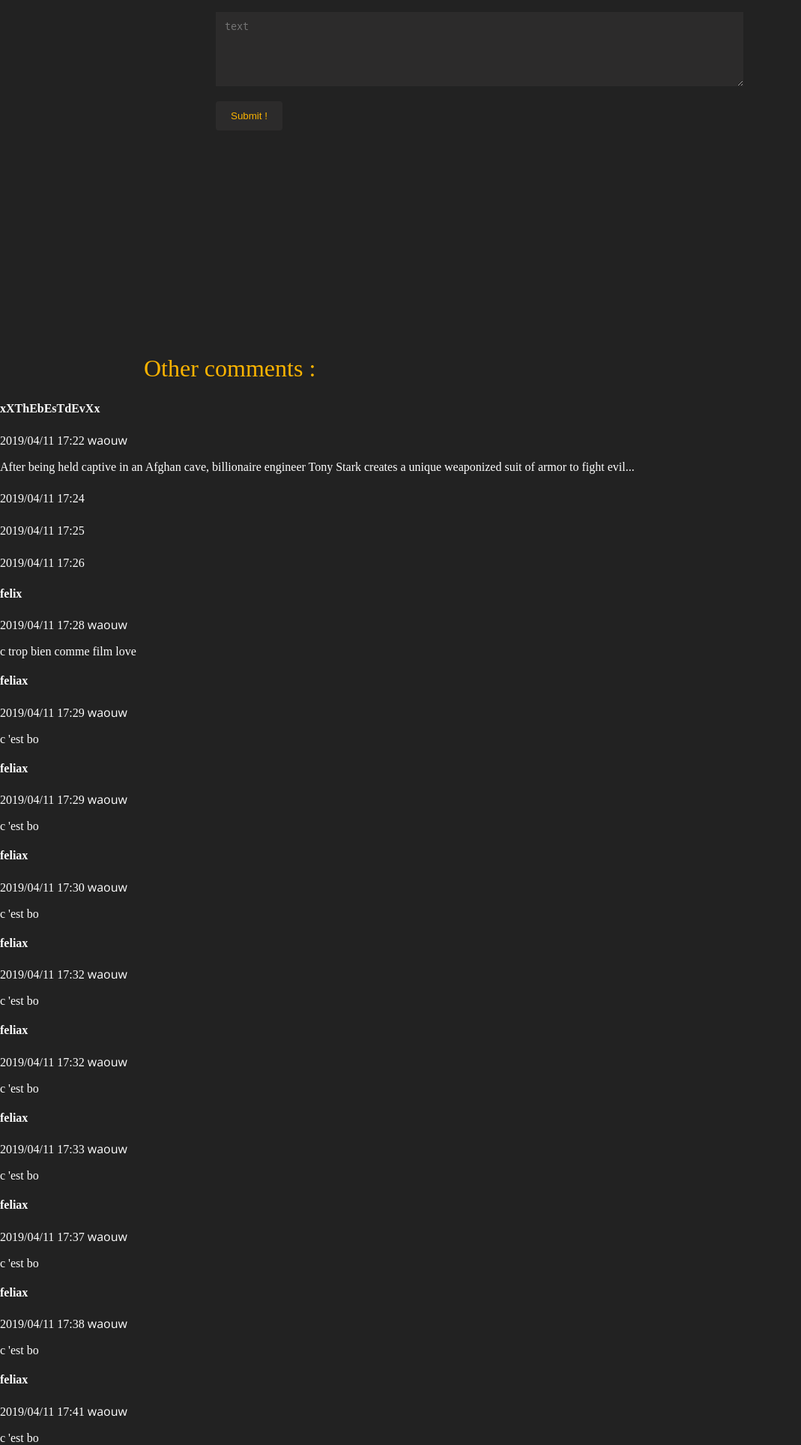
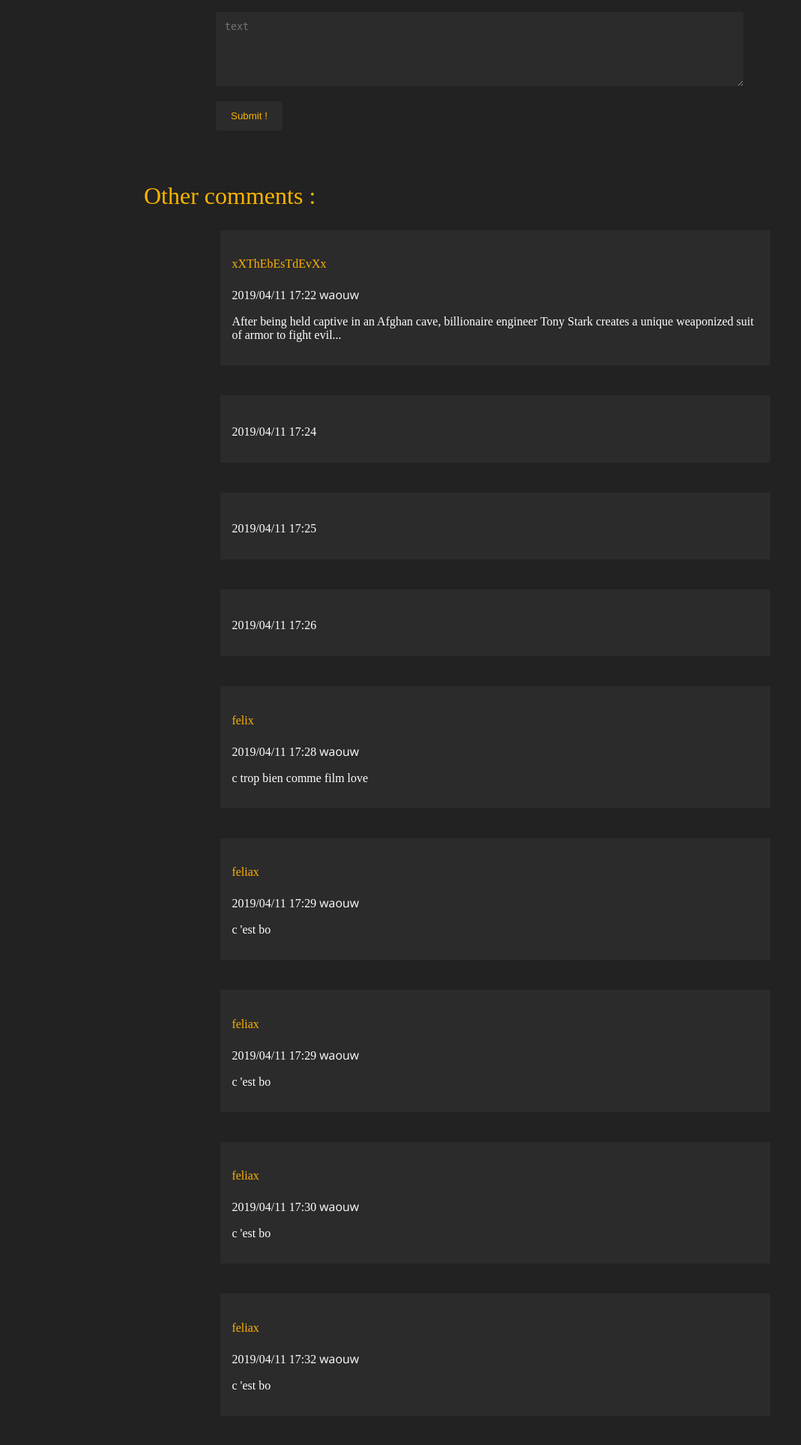
Before and after one commit to gaetanavez19/Semaine_Back, a PHP site: page /Semaine_Back/movie.php?id=1 in a window 1280 px wide. Shown: the part 1478-3405 px from the top of the page at 75% size, without its empty margins (0-1069 px from the left). Run offline with PHP 8.4, Linux system fonts and the light colour scheme; a user stored in the database is signed in; data comes from the database, SQL or seed files in the repository; data that the repository does not hold is empty; some web fonts are replaced.

Commit message:
comments stylized

```diff
--- a/comment.php
+++ b/comment.php
@@ -56,12 +56,12 @@
                 <h2 class="other_comments">Other comments :</h2>
 
                 <?php foreach ($comments as $_comment): ?>
-
-                <h4><?= $_comment->username ?></h4>
-                <time><?= date('Y/m/d H:i', $_comment->date) ?></time>
-                <span><?= $_comment->title ?></span>
-                <p><?= $_comment->comment ?></p>
-
+                <div class="comment_user">
+                    <h4><?= $_comment->username ?></h4>
+                    <time><?= date('Y/m/d H:i', $_comment->date) ?></time>
+                    <span><?= $_comment->title ?></span>
+                    <p><?= $_comment->comment ?></p>
+                </div>
                 <?php endforeach; ?>
             </div>
         </div>
--- a/style/comment.css
+++ b/style/comment.css
@@ -36,7 +36,7 @@ input[type=submit] {
 
   .container_comments {
     display:flex;
-    margin: 15vh auto;
+    margin: 15vh auto -17vh;
     width: 55vw;
     height: 50vh;
     border-radius: 10px;
@@ -52,6 +52,23 @@ input[type=submit] {
 
   .other_comments{
     color: #FAB301;
-    margin-left: 15vw;
     font-size:2em;
   }
+
+
+  .comment_user
+  {
+    width:55vw;
+    margin-left:8vw;
+    background-color:#2C2B2B;
+    padding:15px;
+    margin-bottom:5vh;
+  }
+
+  h4
+  {
+    color:#FAB301;
+    font-family: 'BebasNeueRegular';
+    font-weight: normal;
+    font-style: normal;
+  }
--- a/style/movie.css
+++ b/style/movie.css
@@ -216,6 +216,12 @@ span
     width:5%;
 }
 
+.comments
+{
+    width:80vw;
+    margin-left:15vw;
+}
+
 h1
 {
     font-family: 'BebasNeueRegular';
@@ -223,6 +229,11 @@ h1
     font-style: normal;
 }
 
+li
+{
+    color:white;
+}
+
 ul
 {
     margin-bottom:8vh;
```
